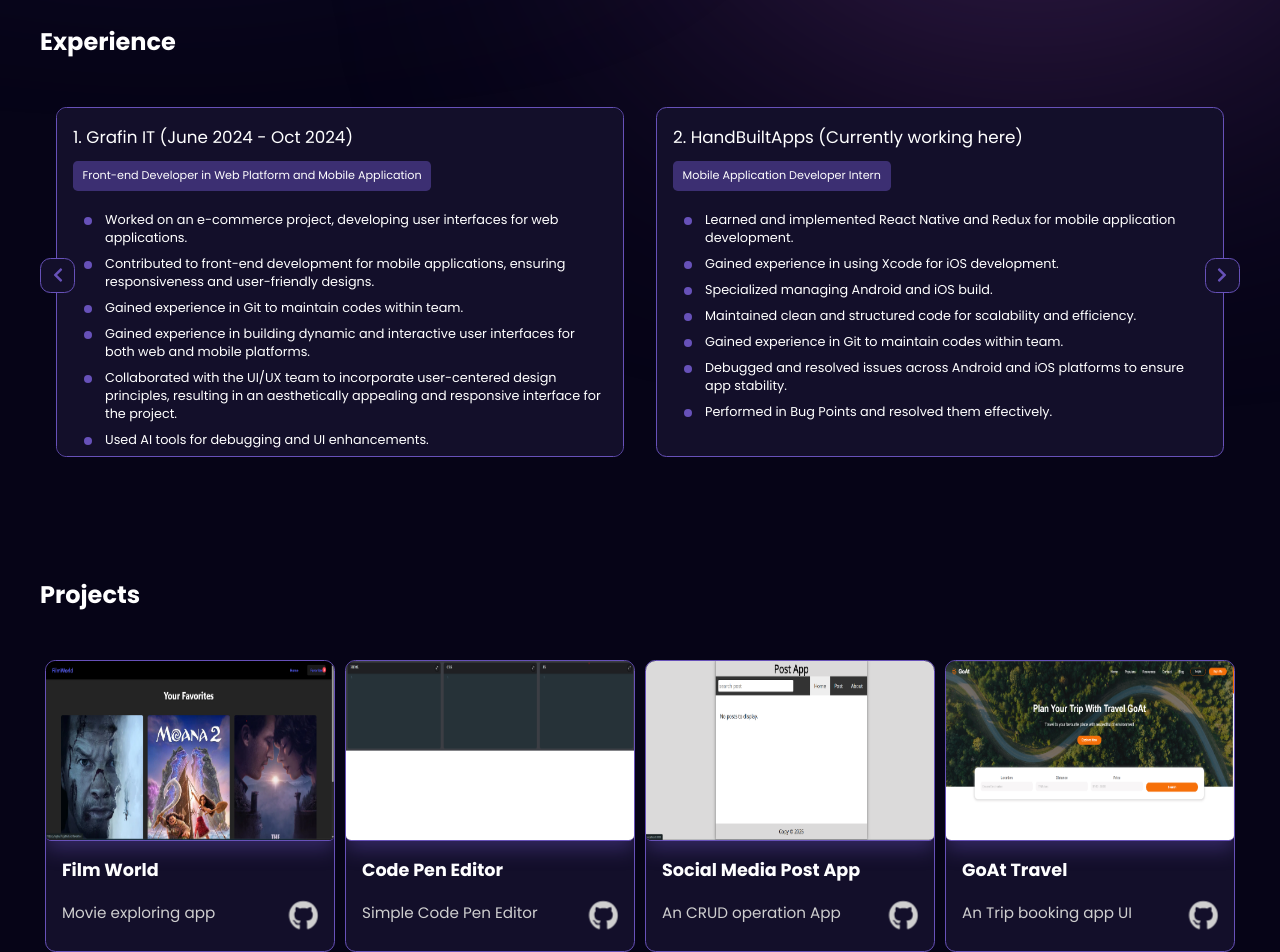
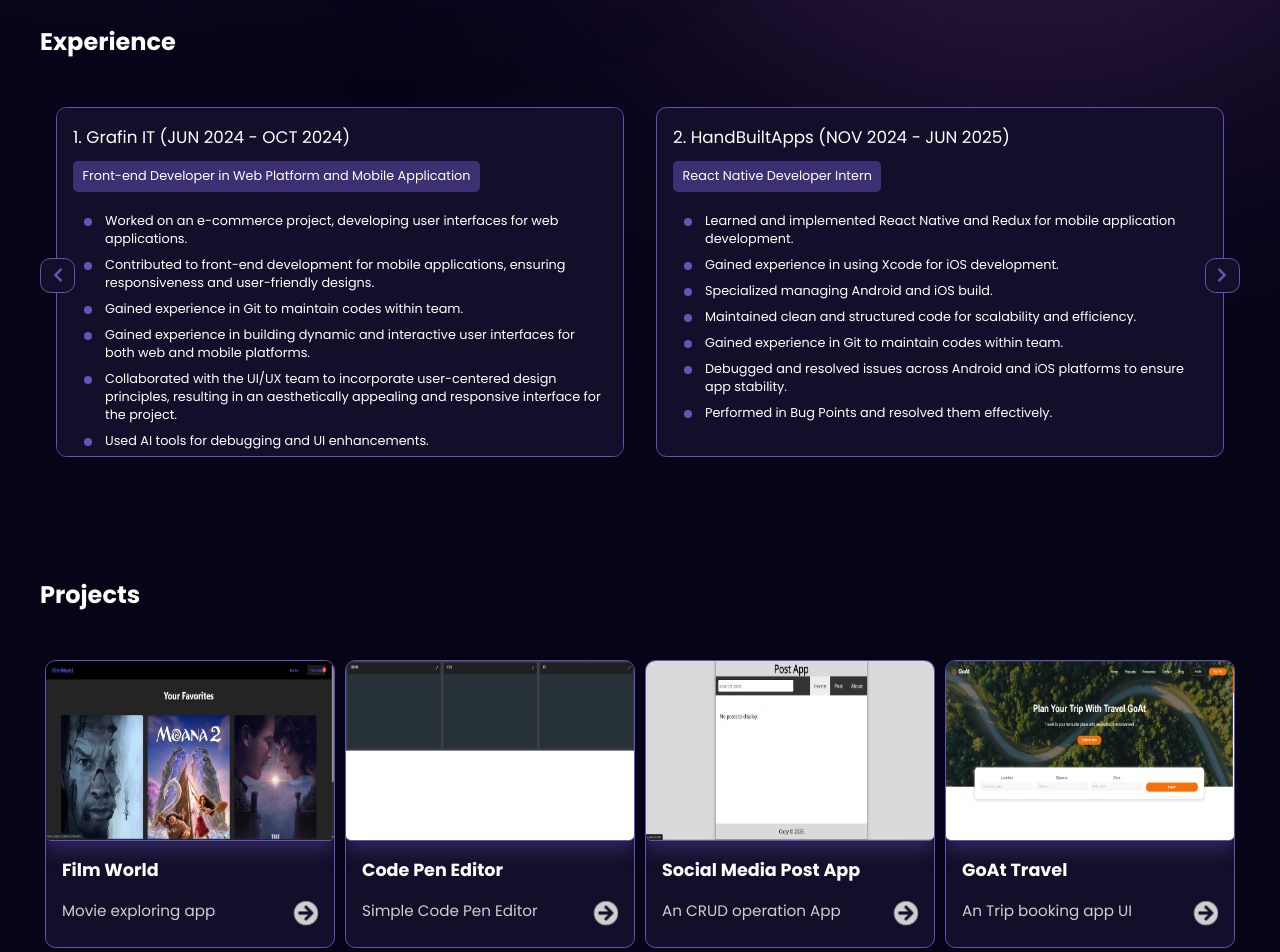
Before and after one commit to Raghul7S/PortfolioApp, a React (Create React App) app: page / in a window 1280 px wide. Shown: the part 1480-2432 px from the top of the page. Built offline with nearby package versions, Linux system fonts and the light colour scheme.

Commit message:
experience details change

```diff
--- a/src/Utils/data.js
+++ b/src/Utils/data.js
@@ -139,7 +139,7 @@
 
 export const WORK_EXPERIENCE = [
   {
-    title: "1. Grafin IT (June 2024 - Oct 2024)",
+    title: "1. Grafin IT (JUN 2024 - OCT 2024)",
     subject: "Front-end Developer in Web Platform and Mobile Application",
     responsibilities: [
       "Worked on an e-commerce project, developing user interfaces for web applications.",
@@ -151,8 +151,8 @@
     ],
   },
   {
-    title: "2. HandBuiltApps (Currently working here)",
-    subject: "Mobile Application Developer Intern",
+    title: "2. HandBuiltApps (NOV 2024 - JUN 2025)",
+    subject: "React Native Developer Intern",
     responsibilities: [
       "Learned and implemented React Native and Redux for mobile application development.",
       "Gained experience in using Xcode for iOS development.",
--- a/src/components/Experience/ExperienceCard/ExperienceCard.css
+++ b/src/components/Experience/ExperienceCard/ExperienceCard.css
@@ -16,7 +16,7 @@
 
 .experience-subject {
   display: inline-block;
-  font-size: 0.7rem;
+  font-size: 0.8rem;
   font-weight: 400;
   background: rgba(103, 81, 185, 0.5);
   border-radius: 0.3rem;
--- a/src/components/Project/ProjectCard/ProjectCards.css
+++ b/src/components/Project/ProjectCard/ProjectCards.css
@@ -81,7 +81,7 @@
 }
 
 .icon {
-  font-size: 1.8rem;
+  font-size: 1.5rem;
   transition: color 0.3s ease;
   cursor: pointer;
 }
--- a/src/components/Project/ProjectCard/ProjectCards.jsx
+++ b/src/components/Project/ProjectCard/ProjectCards.jsx
@@ -1,5 +1,5 @@
 import React from "react";
-import { FaGithub } from "react-icons/fa";
+import { FaArrowCircleRight } from "react-icons/fa";
 import './ProjectCards.css';
 
 const ProjectCard = ({ title, subject, preview, link, overview }) => {
@@ -25,7 +25,7 @@
             rel="noopener noreferrer"
             className="icon-link"
           >
-            <FaGithub className="icon" />
+            <FaArrowCircleRight className="icon" />
           </a>
         </p>
       </div>
```
